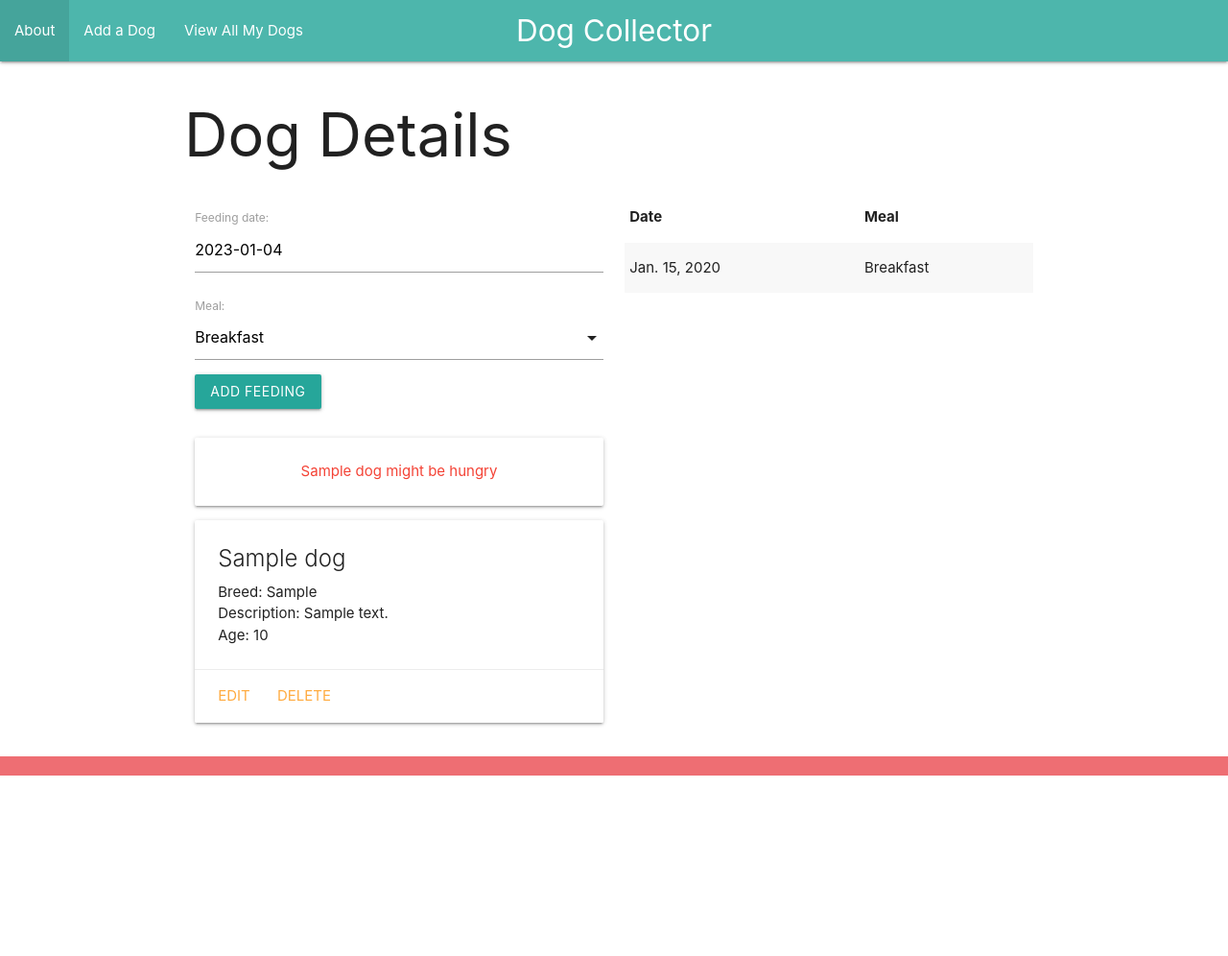
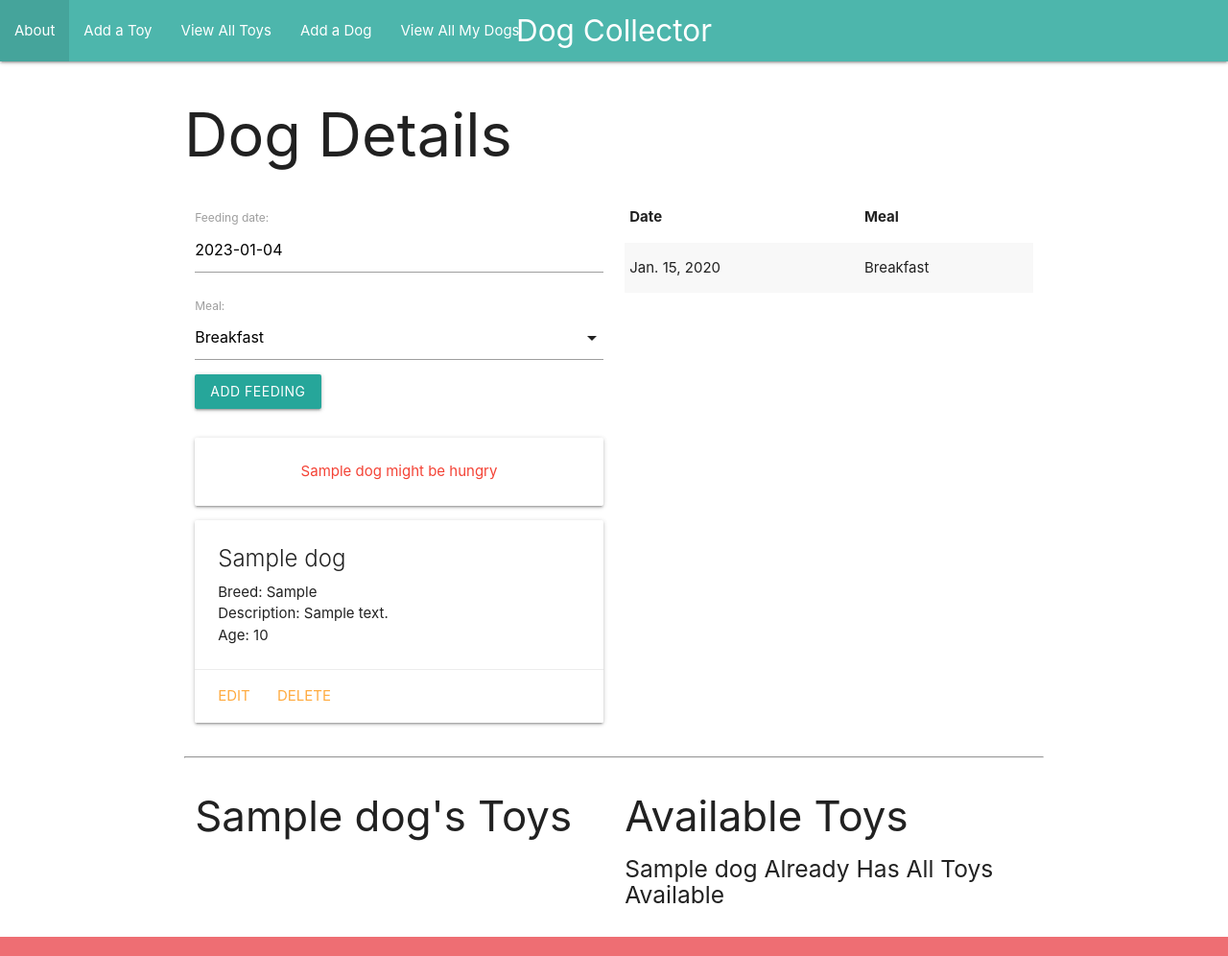
Before and after one commit to 00BUKU/Dog-Collector, a Django app: page /dogs/1/ in a window 1280 px wide. Shown: the whole page at 96% size. Before the commit the page ends 808 px from the top, so only its background shows below. Run offline with Django 4.2, Linux system fonts and the light colour scheme; tables that the repository leaves empty hold one stand-in row (values such as "Sample post").

Commit message:
added many to many, Toy model

```diff
--- a/main_app/admin.py
+++ b/main_app/admin.py
@@ -1,6 +1,7 @@
 from django.contrib import admin
-from .models import Dog, Feeding
+from .models import Dog, Feeding, Toy
 
 
 admin.site.register(Dog)
 admin.site.register(Feeding)
+admin.site.register(Toy)
--- a/main_app/models.py
+++ b/main_app/models.py
@@ -2,37 +2,55 @@
 from django.urls import reverse
 from datetime import date
 
+class Toy(models.Model):
+  name = models.CharField(max_length=50)
+  color = models.CharField(max_length=20)
+
+  def __str__(self):
+    return self.name
+
+  def get_absolute_url(self):
+    return reverse('toys_detail', kwargs={'pk': self.id})
+
+
+class Dog(models.Model):
+
+	name = models.CharField(max_length=100)
+	breed = models.CharField(max_length=100)
+	description = models.TextField(max_length=250)
+	age = models.IntegerField()
+	toys = models.ManyToManyField(Toy)
+	def __str__(self):
+		return self.name
+
+	def get_absolute_url(self):
+
+		return reverse('detail', kwargs={'dog_id': self.id})
+
+
+
+
+
 MEALS = (
-    ('B', 'Breakfast'),
-    ('L', 'Lunch'),
-    ('D', 'Dinner')
+	('B', 'Breakfast'),
+	('L', 'Lunch'),
+	('D', 'Dinner'),
 )
 
-class Dog(models.Model):
-    name = models.CharField(max_length=100)
-    breed = models.CharField(max_length=100)
-    description = models.TextField(max_length=250)
-    age= models.IntegerField()
-
-    def __str__(self):
-        return self.name
-
-    def get_absolute_url(self):
-        return reverse('detail', kwargs={'dog_id': self.id})
-    def fed_for_today(self):
-        return self.feeding_set.filter(date=date.today()).count() >= len(MEALS)
 
 class Feeding(models.Model):
-  date = models.DateField('feeding date')
-  meal = models.CharField(
-    max_length=1,
-    choices=MEALS,
-    default=MEALS[0][0]
-  )
+	date = models.DateField('Feeding date')
+	meal = models.CharField(
+		max_length=1,
+		choices=MEALS,
+		default=MEALS[0][0])
 
-  dog = models.ForeignKey(Dog, on_delete=models.CASCADE)
 
-  def __str__(self):
-    return f"{self.get_meal_display()} on {self.date}"
-  class Meta:
-    ordering = ['-date']
+	dog = models.ForeignKey(Dog, on_delete=models.CASCADE)
+
+	def __str__(self):
+
+		return f"{self.get_meal_display()} on {self.date}"
+
+	class Meta:
+		ordering = ['-date']
--- a/main_app/templates/base.html
+++ b/main_app/templates/base.html
@@ -17,6 +17,8 @@
           <a href="#" class="brand-logo center">Dog Collector</a>
           <ul id="nav-mobile" class="left hide-on-med-and-down">
             <li><a href="{% url 'about' %}">About</a></li>
+            <li><a href="{% url 'toys_create' %}">Add a Toy</a></li>
+            <li><a href="{% url 'toys_index' %}">View All Toys</a></li>
             <li><a href="{% url 'dogs_create' %}">Add a Dog</a></li>
             <li><a href="{% url 'index' %}">View All My Dogs</a></li>
           </ul>
--- a/main_app/templates/dogs/detail.html
+++ b/main_app/templates/dogs/detail.html
@@ -47,6 +47,48 @@
     </table>
   </div>
 </div>
+<hr>
+<div class="row">
+  <div class="col s6">
+    <h3>{{ dog.name }}'s Toys</h3>
+    {% if dog.toys.count %}
+      {% for toy in cat.toys.all %}
+        <div class="card">
+          <div class="card-content">
+            <span class="card-title">
+              A <span style="color: {{ toy.color }}">{{ toy.color }}</span> {{ toy.name }}
+            </span>
+          </div>
+        </div>
+      {% endfor %}
+    {% else %}
+      <h5>No Toys :(</h5>
+    {% endif %}
+  </div>
+  <!-- Available toys will come after this line -->
+  <div class="col s6">
+    <h3>Available Toys</h3>
+    {% if toys.count %}
+      {% for toy in toys.all %}
+        <div class="card">
+          <div class="card-content">
+            <span class="card-title">
+              A <span style="color: {{ toy.color }}">{{ toy.color }}</span> {{ toy.name }}
+            </span>
+          </div>
+          <div class="card-action">
+            <form action="{% url 'assoc_toy' dog.id toy.id %}" method="post">
+              {% csrf_token %}
+              <button type="submit" class="btn">Add</button>
+            </form>
+          </div>
+        </div>
+      {% endfor %}
+    {% else %}
+      <h5>{{dog.name}} Already Has All Toys Available</h5>
+    {% endif %}
+  </div>
+</div>
 <script>
 	const dateEl = document.getElementById('id_date');
 	M.Datepicker.init(dateEl, {
--- a/main_app/urls.py
+++ b/main_app/urls.py
@@ -10,4 +10,10 @@
     path('dogs/<int:pk>/update/', views.DogUpdate.as_view(), name='dogs_update'),
     path('dogs/<int:pk>/delete/', views.DogDelete.as_view(), name='dogs_delete'),
     path('dogs/<int:dog_id>/add_feeding/', views.add_feeding, name='add_feeding'),
+    path('dogs/<int:dog_id>/assoc_toy/<int:toy_id>/', views.assoc_toy, name='assoc_toy'),
+    path('toys/', views.ToyList.as_view(), name='toys_index'),
+    path('toys/<int:pk>/', views.ToyDetail.as_view(), name='toys_detail'),
+    path('toys/create/', views.ToyCreate.as_view(), name='toys_create'),
+    path('toys/<int:pk>/update/', views.ToyUpdate.as_view(), name='toys_update'),
+    path('toys/<int:pk>/delete/', views.ToyDelete.as_view(), name='toys_delete'),
 ]
--- a/main_app/views.py
+++ b/main_app/views.py
@@ -1,40 +1,81 @@
 from django.shortcuts import render, redirect
+from django.views.generic.edit import CreateView, UpdateView, DeleteView
+from django.views.generic import ListView, DetailView
 from django.http import HttpResponse
-from .models import Dog
+from .models import Dog, Toy
 from .forms import FeedingForm
-from django.views.generic.edit import CreateView, UpdateView, DeleteView
 
-def home(request):
-    return render(request, 'home.html')
 
-def about(request):
-  return render(request, 'about.html')
-
-def dogs_index(request):
-    dogs = Dog.objects.all()
-    return render(request, 'dogs/index.html', {'dogs': dogs})
-
-def dogs_detail(request, dog_id):
-  dog = Dog.objects.get(id=dog_id)
-  feeding_form = FeedingForm()
-  return render(request, 'dogs/detail.html', {'dog': dog, 'feeding_form': feeding_form})
 
 def add_feeding(request, dog_id):
   form = FeedingForm(request.POST)
+
   if form.is_valid():
     new_feeding = form.save(commit=False)
     new_feeding.dog_id = dog_id
     new_feeding.save()
+
   return redirect('detail', dog_id=dog_id)
 
-class DogCreate(CreateView):
-  model = Dog
-  fields = '__all__'
 
 class DogUpdate(UpdateView):
   model = Dog
   fields = ['breed', 'description', 'age']
 
+
 class DogDelete(DeleteView):
   model = Dog
-  success_url = '/dogs'
+  success_url = '/dogs/'
+
+
+
+class DogCreate(CreateView):
+  model = Dog
+
+
+  fields = ['name', 'breed', 'description', 'age']
+
+
+
+def home(request):
+	return render(request, 'home.html')
+
+
+def about(request):
+	return render(request, 'about.html')
+
+
+def dogs_index(request):
+
+  dogs = Dog.objects.all()
+  return render(request, 'dogs/index.html', {'dogs': dogs})
+
+
+def dogs_detail(request, dog_id):
+  dog = Dog.objects.get(id=dog_id)
+  toys_dog_doesnt_have = Toy.objects.exclude(id__in = dog.toys.all().values_list('id'))
+
+  feeding_form = FeedingForm()
+
+  return render(request, 'dogs/detail.html', {'dog': dog, 'feeding_form': feeding_form, 'toys': toys_dog_doesnt_have})
+class ToyList(ListView):
+  model = Toy
+
+class ToyDetail(DetailView):
+  model = Toy
+
+class ToyCreate(CreateView):
+  model = Toy
+  fields = '__all__'
+
+class ToyUpdate(UpdateView):
+  model = Toy
+  fields = ['name', 'color']
+
+class ToyDelete(DeleteView):
+  model = Toy
+  success_url = '/toys/'
+
+def assoc_toy(request, dog_id, toy_id):
+  Dog.objects.get(id=dog_id).toys.add(toy_id)
+  return redirect('detail', dog_id=dog_id)
```
Also changed, not shown: main_app/templates/main_app/toy_confirm_delete.html (added, +13 -0 lines), main_app/templates/main_app/toy_detail.html (added, +20 -0 lines), main_app/templates/main_app/toy_form.html (added, +19 -0 lines), main_app/templates/main_app/toy_list.html (added, +17 -0 lines), main_app/migrations/0003_alter_feeding_options_alter_feeding_date.py (added), main_app/migrations/0004_toy.py (added), main_app/migrations/0005_dog_toys.py (added).
